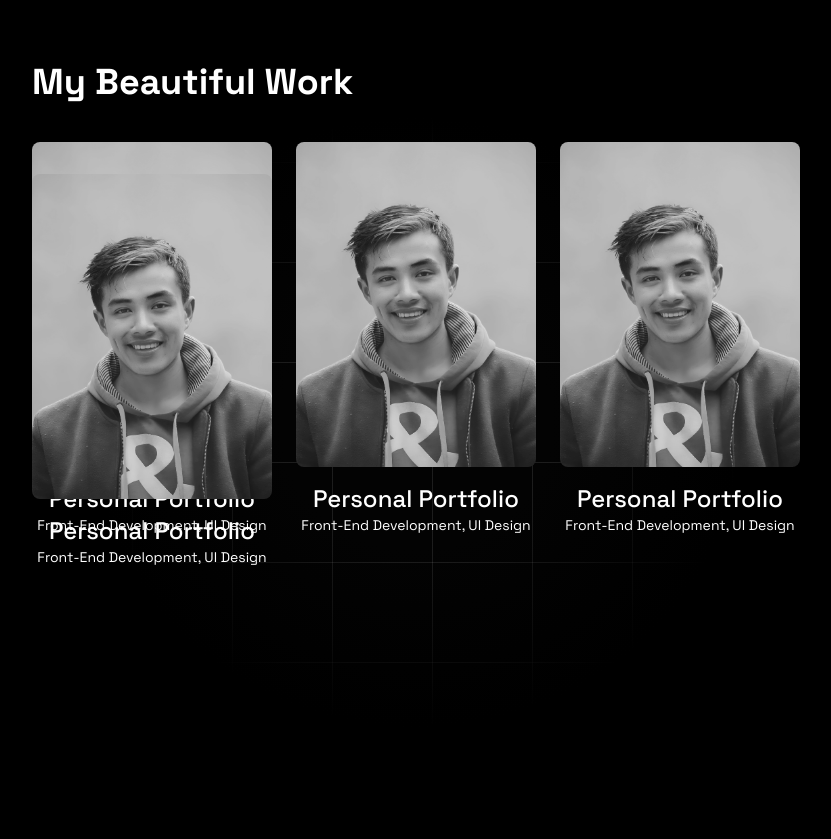
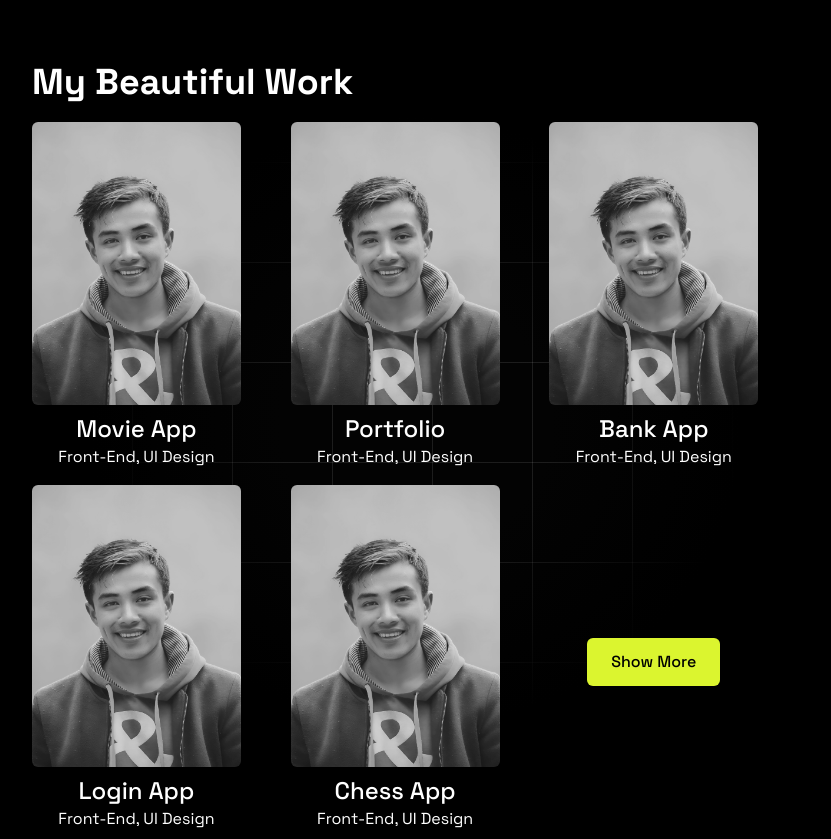
Before and after one commit to rabin-thami/portfolio, a React (Vite) app: page / in a window 1280 px wide. Shown: the part 1260-2099 px from the top of the page, without its empty margins (224-1055 px from the left). Before the commit the page ends 2042 px from the top, so only its background shows below. Built offline with nearby package versions, Linux system fonts and the light colour scheme.

Commit message:
Project section Add and fix some bugs

```diff
--- a/src/Device/Desktop/ProjectShowCase.jsx
+++ b/src/Device/Desktop/ProjectShowCase.jsx
@@ -1,81 +1,58 @@
+import { useState } from "react";
 import workImage from "/profile.png";
 export default function ProjectShowCase() {
+  const projectList = [
+    { title: "Movie App", tag: "Front-End, UI Design" },
+    { title: "Portfolio", tag: "Front-End, UI Design" },
+    { title: "Bank App", tag: "Front-End, UI Design" },
+    { title: "Login App", tag: "Front-End, UI Design" },
+    { title: "Chess App", tag: "Front-End, UI Design" },
+    { title: "Weather App", tag: "Front-End, UI Design" },
+    { title: "Task Manager", tag: "Front-End, UI Design" },
+    // Add more projects as needed
+  ];
+
+  const [showAll, setShowAll] = useState(false);
+  const displayedProjects = showAll ? projectList : projectList.slice(0, 5);
   return (
     <section className="container mx-auto max-w-3xl">
       <div className="background-grid">
         <div className="rabin relative">
+          <div>
             <h1 className="text-4xl font-bold text-left">My Beautiful Work</h1>
-          <ul className="flex my-10 flex-wrap justify-between flex-row">
-            <li className="w-60 h-8">
-              <a href="">
-                <div className="overflow-hidden rounded-lg">
-                  <img
-                    src={workImage}
-                    alt=""
-                    className="grayscale hover:grayscale-0 transition-all duration-200"
-                  />
           </div>
-                <div className="my-4 leading-9">
-                  <p className="text-2xl font-medium hover:text-[#DBF52F] transition-all duration-200">
-                    Personal Portfolio
-                  </p>
-                  <p className="text-sm">Front-End Development, UI Design</p>
+          <div className="my-5 w-full">
+            <ul className="grid grid-cols-3 gap-2">
+              {displayedProjects.map((project, index) => (
+                <li key={index} className="w-5/6 overflow-hidden ">
+                  <a
+                    href="#"
+                    className="transition-all grayscale duration-150 hover:grayscale-0 group"
+                  >
+                    <img src={workImage} alt="" className="rounded-md" />
+                    <div className="my-2">
+                      <h2 className="text-2xl font-medium group-hover:text-[#DBF52F]">
+                        {project.title}
+                      </h2>
+                      <p>{project.tag}</p>
                     </div>
                   </a>
                 </li>
-            <li className="w-60 h-8">
-              <a href="">
-                <div className="overflow-hidden rounded-lg">
-                  <img
-                    src={workImage}
-                    alt=""
-                    className="grayscale hover:grayscale-0 transition-all duration-200"
-                  />
-                </div>
-                <div className="my-4 leading-9">
-                  <p className="text-2xl font-medium hover:text-[#DBF52F] transition-all duration-200">
-                    Personal Portfolio
-                  </p>
-                  <p className="text-sm">Front-End Development, UI Design</p>
-                </div>
-              </a>
+              ))}
+              {projectList.length > 5 && (
+                <li className="w-5/6 overflow-hidden flex justify-center items-center">
+                  <button
+                    onClick={() => setShowAll(!showAll)}
+                    className=" px-6 py-3 bg-[#DBF52F] text-black font-medium rounded-md"
+                  >
+                    {showAll ? "Show Less" : "Show More"}
+                  </button>
                 </li>
-            <li className="w-60 h-8">
-              <a href="">
-                <div className="overflow-hidden rounded-lg">
-                  <img
-                    src={workImage}
-                    alt=""
-                    className="grayscale hover:grayscale-0 transition-all duration-200"
-                  />
-                </div>
-                <div className="my-4 leading-9">
-                  <p className="text-2xl font-medium hover:text-[#DBF52F] transition-all duration-200">
-                    Personal Portfolio
-                  </p>
-                  <p className="text-sm">Front-End Development, UI Design</p>
-                </div>
-              </a>
-            </li>
-            <li className="w-60 h-8">
-              <a href="">
-                <div className="overflow-hidden rounded-lg">
-                  <img
-                    src={workImage}
-                    alt=""
-                    className="grayscale hover:grayscale-0 transition-all duration-200"
-                  />
-                </div>
-                <div className="my-4 leading-9">
-                  <p className="text-2xl font-medium hover:text-[#DBF52F] transition-all duration-200">
-                    Personal Portfolio
-                  </p>
-                  <p className="text-sm">Front-End Development, UI Design</p>
-                </div>
-              </a>
-            </li>
+              )}
             </ul>
           </div>
+        </div>
+        <div></div>
       </div>
     </section>
   );
```
Lines whose indentation alone changed are shown as unchanged.
